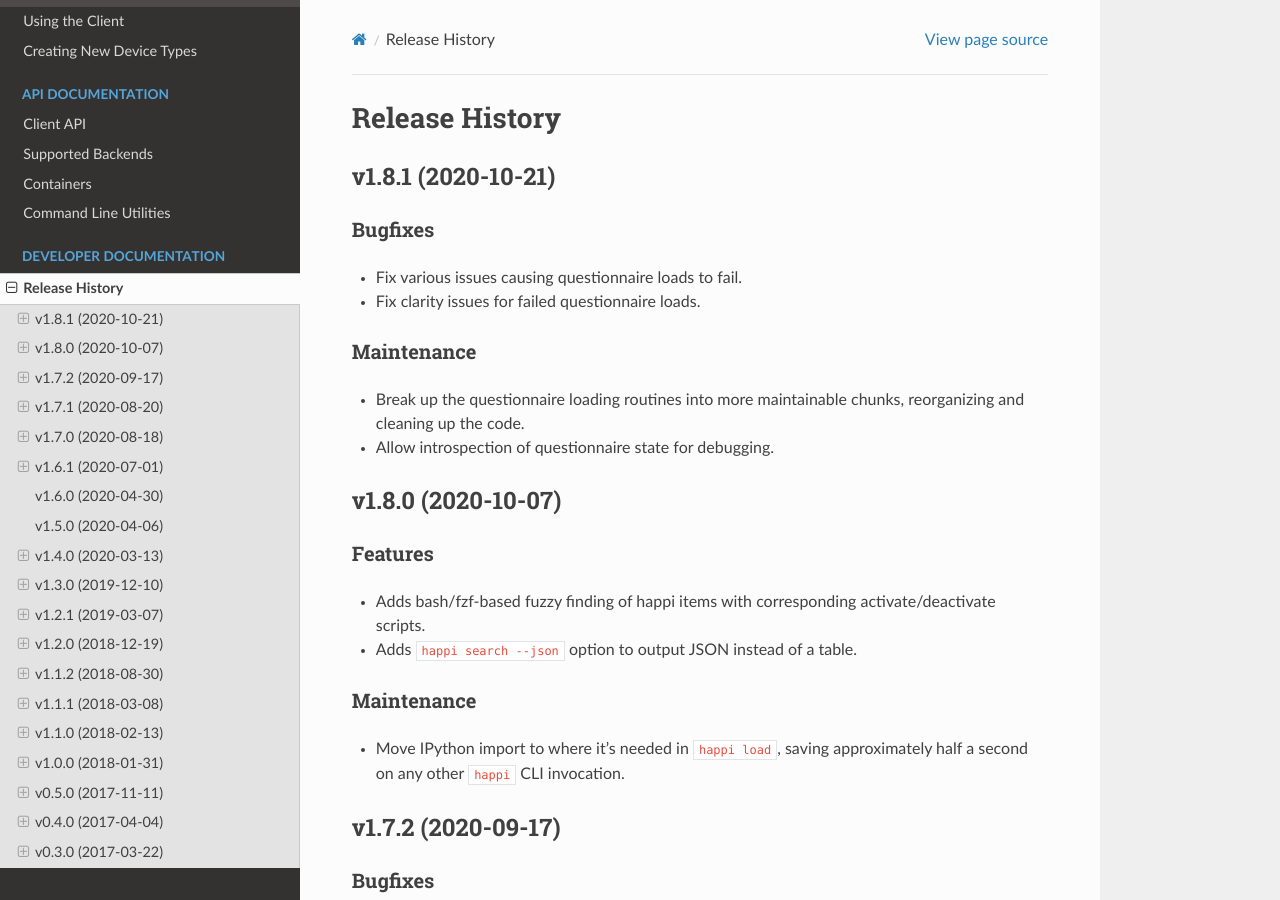
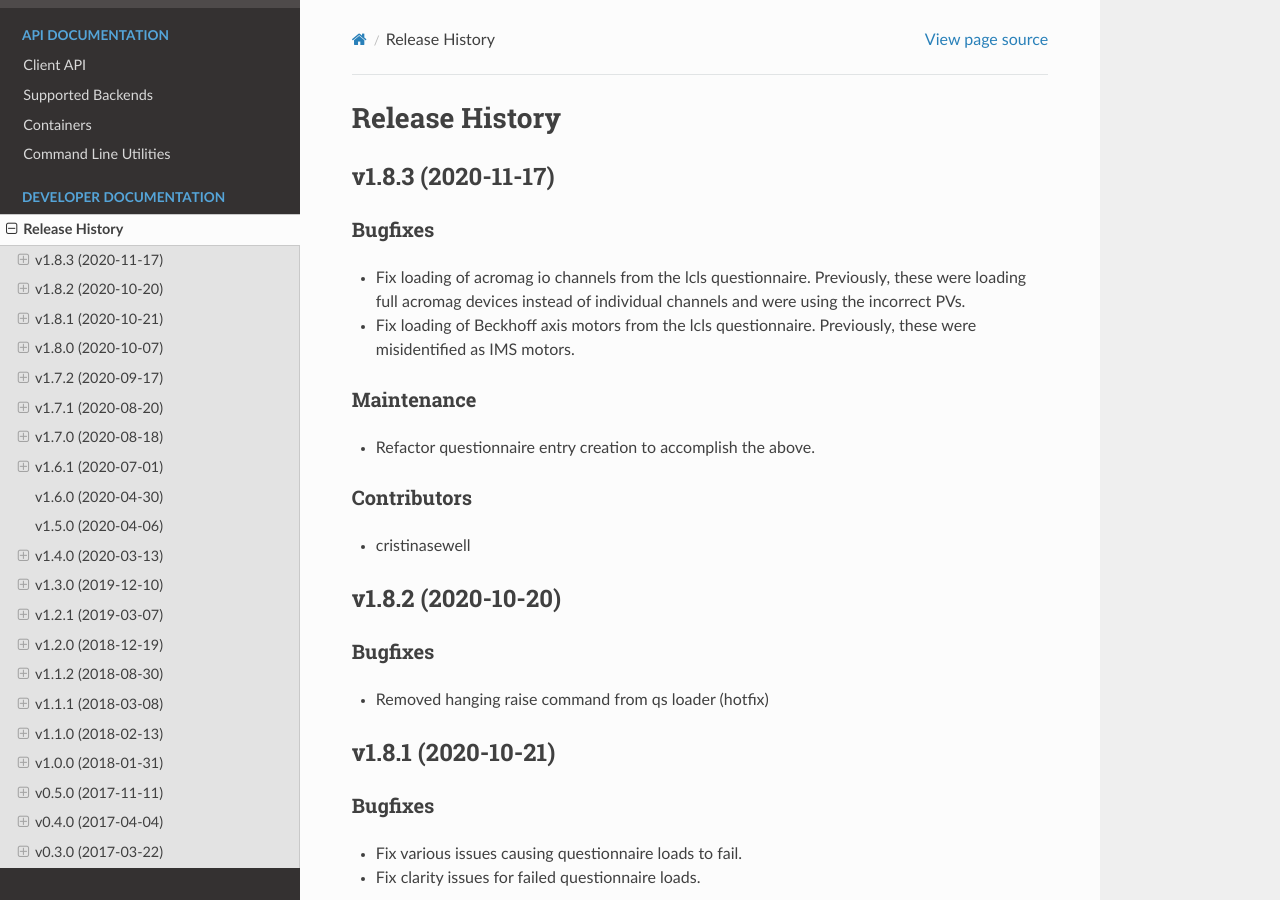
Before and after one commit to pcdshub/happi, a Sphinx documentation site: the page built from docs/source/releases.rst, in a window 1280 px wide and 900 px high. Built offline with Sphinx 7.4.7 and the Read the Docs theme 2.0.0, drawn with Linux system fonts in a browser that asks for light colours.

Commit message:
DOC: release notes for v1.8.3 and v1.8.2 hotfix

```diff
--- a/docs/source/releases.rst
+++ b/docs/source/releases.rst
@@ -1,6 +1,33 @@
 =================
  Release History
 =================
+
+v1.8.3 (2020-11-17)
+===================
+
+Bugfixes
+--------
+- Fix loading of acromag io channels from the lcls questionnaire.
+  Previously, these were loading full acromag devices instead of
+  individual channels and were using the incorrect PVs.
+- Fix loading of Beckhoff axis motors from the lcls questionnaire.
+  Previously, these were misidentified as IMS motors.
+
+Maintenance
+-----------
+- Refactor questionnaire entry creation to accomplish the above.
+
+Contributors
+------------
+- cristinasewell
+
+
+v1.8.2 (2020-10-20)
+===================
+
+Bugfixes
+--------
+- Removed hanging raise command from qs loader (hotfix)
 
 
 v1.8.1 (2020-10-21)
```
